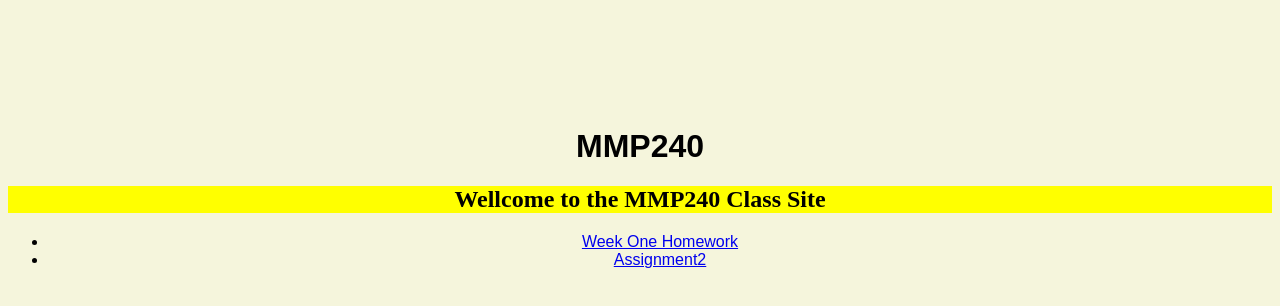
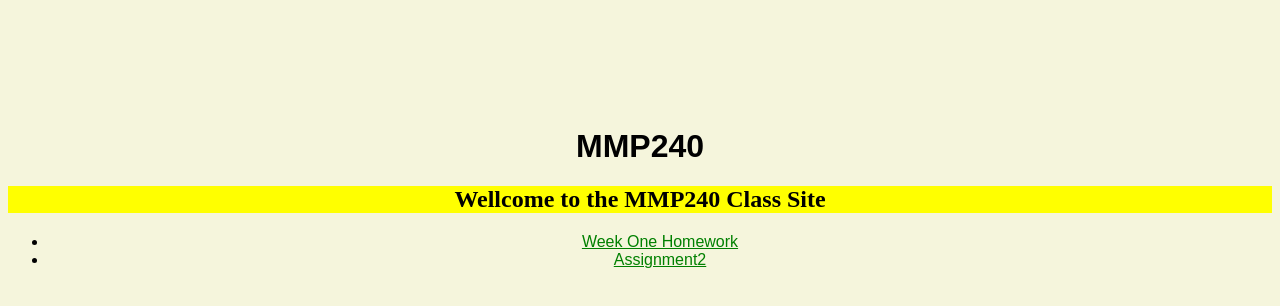
Before and after one commit to ElenaWebDesign/MMP240, a plain HTML site: page index.html in a window 1280 px wide. Drawn offline with Linux system fonts and the light colour scheme; a web font is replaced by a local one.

Commit message:
changed colors on main page

```diff
--- a/index.html
+++ b/index.html
@@ -16,6 +16,12 @@
             font-family: 'Cinzel', serif;
             background-color: yellow;
         }
+        a{
+           color: green;
+        }
+        a:hover{
+            text-decoration: underline;
+        }
 
 	</style>
 </head>
```
Lines whose indentation alone changed are shown as unchanged.
